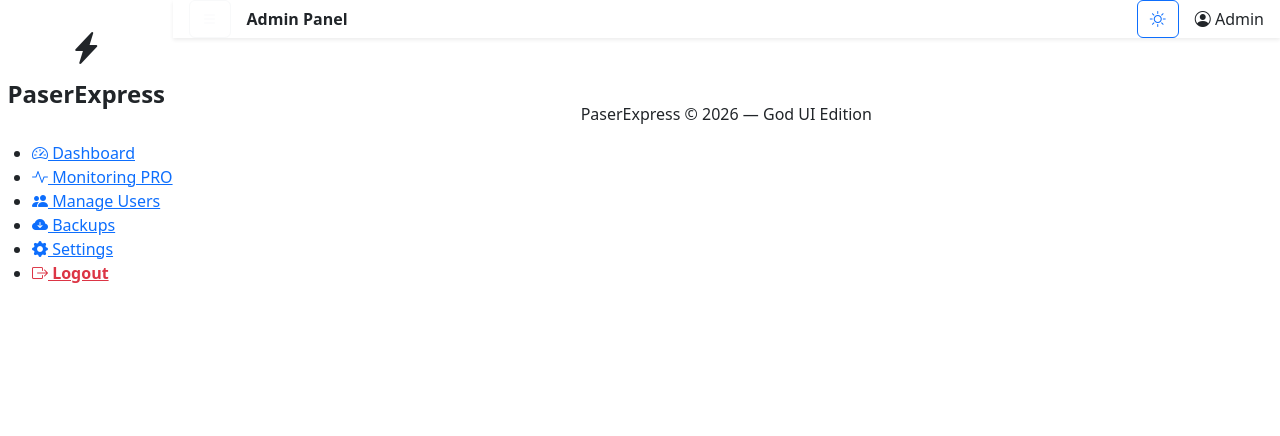
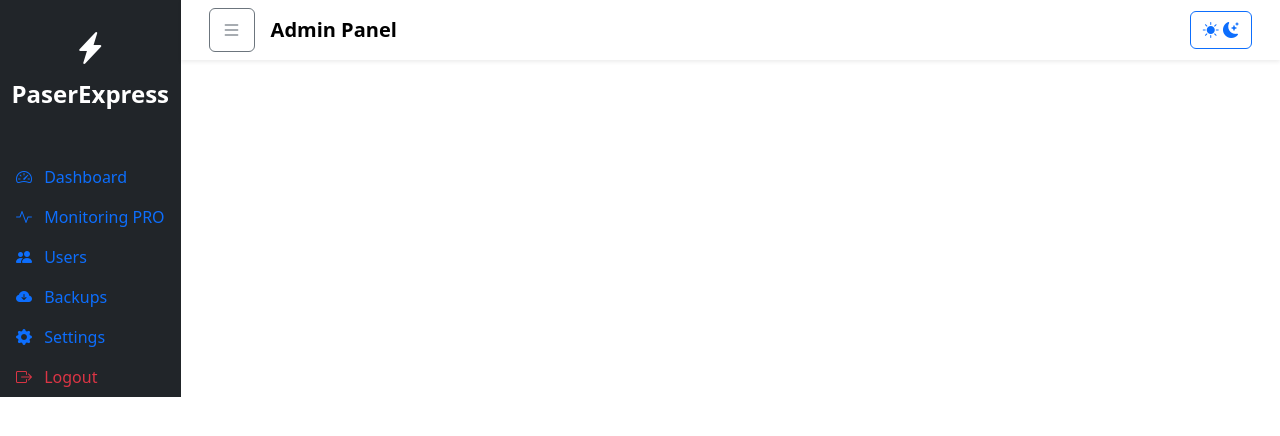
Before and after one commit to azizcool1998/paserexpress, a PHP site: page /layout.php in a window 1280 px wide. Shown: the top 436 px of the page. Run offline with PHP 8.4, Linux system fonts and the light colour scheme.

Commit message:
Update layout.php

```diff
--- a/src/views/layout.php
+++ b/src/views/layout.php
@@ -4,114 +4,110 @@ if (!isset($content)) $content = "";
 ?>
 
 <!DOCTYPE html>
-<html lang="en" data-theme="dark">
+<html lang="en" data-bs-theme="auto">
 <head>
     <meta charset="UTF-8">
     <title><?= htmlspecialchars($title) ?></title>
 
-    <!-- Bootstrap 5.3 -->
-    <link href="https://cdn.jsdelivr.net/npm/bootstrap@5.3.3/dist/css/bootstrap.min.css" rel="stylesheet">
+    <!-- Bootstrap -->
+    <link href="https://cdn.jsdelivr.net/npm/bootstrap@5.3.2/dist/css/bootstrap.min.css" rel="stylesheet">
 
     <!-- Icons -->
-    <link href="https://cdn.jsdelivr.net/npm/bootstrap-icons@1.11.3/font/bootstrap-icons.css" rel="stylesheet">
+    <link href="https://cdn.jsdelivr.net/npm/bootstrap-icons@1.11.0/font/bootstrap-icons.css" rel="stylesheet">
 
     <!-- GOD UI CSS -->
-    <link rel="stylesheet" href="/assets/god-ui.css">
+    <link rel="stylesheet" href="/css/god-ui.css?v=1">
+
+    <!-- Theme JS -->
+    <script src="/js/theme.js" defer></script>
 </head>
 
-<body class="god-body d-flex">
+<body class="d-flex">
 
-<!-- ====================== -->
-<!-- 📌 SIDEBAR GOD EDITION -->
-<!-- ====================== -->
-<nav id="sidebar" class="god-sidebar">
+<!-- SIDEBAR -->
+<nav id="sidebar" class="sidebar-god bg-dark text-white">
     <div class="sidebar-header text-center py-4">
         <i class="bi bi-lightning-charge-fill fs-2"></i>
         <h4 class="mt-2 fw-bold">PaserExpress</h4>
     </div>
 
-    <ul class="god-nav">
-        <li><a href="?page=admin_dashboard"><i class="bi bi-speedometer2"></i> Dashboard</a></li>
-        <li><a href="?page=admin_monitoring"><i class="bi bi-activity"></i> Monitoring PRO</a></li>
-        <li><a href="?page=admin_users"><i class="bi bi-people-fill"></i> Manage Users</a></li>
-        <li><a href="?page=admin_backup"><i class="bi bi-cloud-arrow-down-fill"></i> Backups</a></li>
-        <li><a href="?page=admin_settings"><i class="bi bi-gear-fill"></i> Settings</a></li>
+    <ul class="nav flex-column mt-3">
+        <li class="nav-item">
+            <a href="?page=admin_dashboard" class="nav-link">
+                <i class="bi bi-speedometer2 me-2"></i> Dashboard
+            </a>
+        </li>
 
-        <li class="mt-auto">
-            <a href="?page=logout" class="text-danger fw-bold">
-                <i class="bi bi-box-arrow-right"></i> Logout
+        <li class="nav-item">
+            <a href="?page=admin_monitoring" class="nav-link">
+                <i class="bi bi-activity me-2"></i> Monitoring PRO
+            </a>
+        </li>
+
+        <li class="nav-item">
+            <a href="?page=admin_users" class="nav-link">
+                <i class="bi bi-people-fill me-2"></i> Users
+            </a>
+        </li>
+
+        <li class="nav-item">
+            <a href="?page=admin_backup" class="nav-link">
+                <i class="bi bi-cloud-arrow-down-fill me-2"></i> Backups
+            </a>
+        </li>
+
+        <li class="nav-item">
+            <a href="?page=admin_settings" class="nav-link">
+                <i class="bi bi-gear-fill me-2"></i> Settings
+            </a>
+        </li>
+
+        <li class="nav-item mt-auto">
+            <a href="?page=logout" class="nav-link text-danger">
+                <i class="bi bi-box-arrow-right me-2"></i> Logout
             </a>
         </li>
     </ul>
 </nav>
 
-<!-- ====================== -->
-<!-- 🌈 MAIN CONTENT AREA   -->
-<!-- ====================== -->
-<div class="flex-grow-1 god-main">
+<!-- MAIN CONTENT -->
+<div class="flex-grow-1 wrapper-god">
 
-    <!-- ====================== -->
-    <!-- 🌤 GOD NAVBAR -->
-    <!-- ====================== -->
-    <nav class="god-navbar shadow-sm px-3 d-flex align-items-center">
-        <button class="btn btn-outline-light me-3" id="sidebarToggle">
-            <i class="bi bi-list"></i>
-        </button>
+    <!-- TOP NAVBAR -->
+    <nav class="navbar navbar-expand-lg god-topbar shadow-sm px-3">
+        <div class="container-fluid">
 
-        <span class="navbar-brand fw-bold">Admin Panel</span>
-
-        <div class="ms-auto d-flex align-items-center gap-3">
-
-            <!-- Theme Switch -->
-            <button class="btn btn-outline-primary" onclick="toggleTheme()">
-                <i class="bi bi-brightness-high"></i>
+            <button class="btn btn-outline-secondary me-3" id="sidebarToggle">
+                <i class="bi bi-list fs-5"></i>
             </button>
 
-            <div class="god-username">
-                <i class="bi bi-person-circle"></i>
-                <?= htmlspecialchars($_SESSION['username'] ?? 'Admin') ?>
+            <span class="navbar-brand fw-bold">Admin Panel</span>
+
+            <div class="ms-auto">
+                <!-- Theme Switch -->
+                <button id="themeToggle" class="btn btn-outline-primary">
+                    <i class="bi bi-sun-fill theme-icon-active"></i>
+                    <i class="bi bi-moon-stars-fill theme-icon-dark"></i>
+                </button>
             </div>
         </div>
     </nav>
 
-    <!-- ====================== -->
-    <!-- 📦 PAGE CONTENT -->
-    <!-- ====================== -->
-    <div class="container py-4">
+    <!-- PAGE CONTENT -->
+    <div class="container py-4 god-content">
         <?= $content ?>
     </div>
 
-    <!-- ====================== -->
-    <!-- 🦶 FOOTER -->
-    <!-- ====================== -->
-    <footer class="god-footer text-center py-3">
-        PaserExpress © <?= date("Y") ?> — God UI Edition
-    </footer>
 </div>
 
-<!-- Bootstrap JS -->
-<script src="https://cdn.jsdelivr.net/npm/bootstrap@5.3.3/dist/js/bootstrap.bundle.min.js"></script>
+<script src="https://cdn.jsdelivr.net/npm/bootstrap@5.3.2/dist/js/bootstrap.bundle.min.js"></script>
 
-<!-- Sidebar Toggle -->
 <script>
+// Sidebar toggle
 document.getElementById("sidebarToggle").onclick = function () {
     document.getElementById("sidebar").classList.toggle("expanded");
 };
 </script>
 
-<!-- Theme Controller -->
-<script>
-function toggleTheme() {
-    let html = document.documentElement;
-    let theme = html.getAttribute("data-theme");
-    html.setAttribute("data-theme", theme === "dark" ? "light" : "dark");
-    localStorage.setItem("paser_theme", html.getAttribute("data-theme"));
-}
-document.addEventListener("DOMContentLoaded", () => {
-    let saved = localStorage.getItem("paser_theme");
-    if (saved) document.documentElement.setAttribute("data-theme", saved);
-});
-</script>
-
 </body>
 </html>
```
